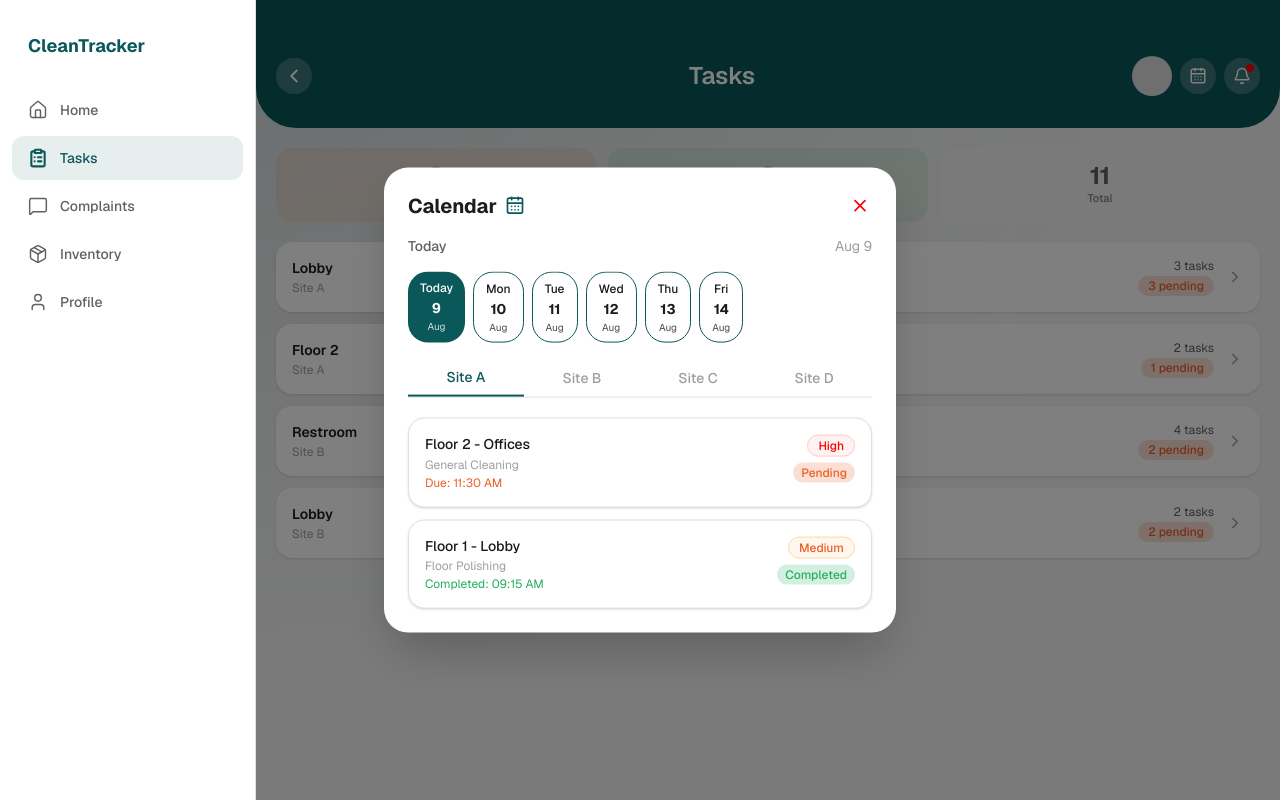
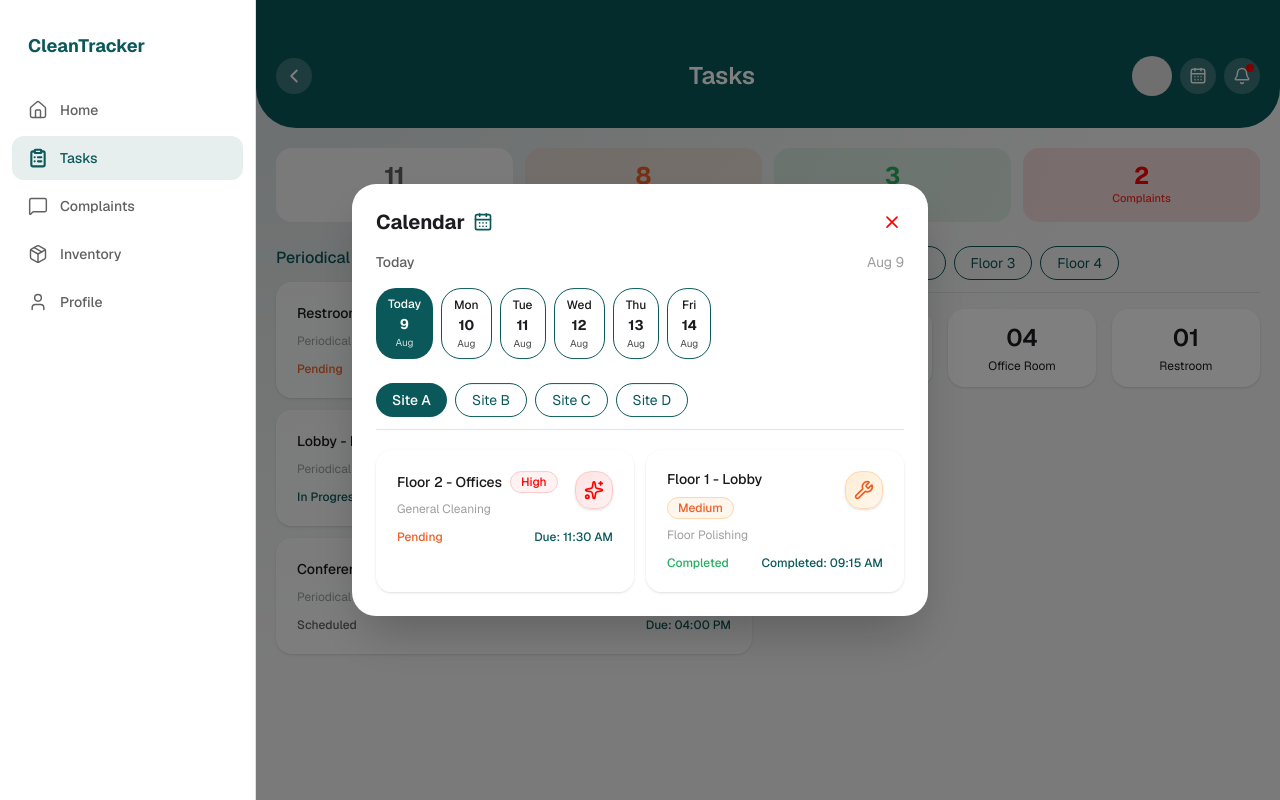
Before and after one commit to CodXLk/clean-tracker-web-frontend, a Next.js app: page /dashboard/tasks in a window 1280 px wide. Both pictures are taken after a click on the button 1197 px from the left and 76 px from the top of the page. Built offline with nearby package versions, Linux system fonts and the light colour scheme.

Commit message:
feat: enhance task management UI with selection functionality and new components

```diff
--- a/app/(protected)/dashboard/tasks/page.tsx
+++ b/app/(protected)/dashboard/tasks/page.tsx
@@ -2,35 +2,100 @@
 
 import { useState } from "react";
 import Link from "next/link";
-import { ChevronRight } from "lucide-react";
 import { BottomNavBar } from "@/components/layout/BottomNavBar";
 import { PageHeader } from "@/components/shared/PageHeader";
 import { CalendarModal } from "@/components/modals/CalendarModal";
+import { FilterTabs } from "@/components/shared/FilterTabs";
+import { TaskSummaryCard } from "@/components/shared/TaskSummaryCard";
+import type { TaskSummaryStatus } from "@/components/shared/TaskSummaryCard";
+import { TaskDetailModal } from "@/components/modals/TaskDetailModal";
+import type { TaskDetailState } from "@/components/modals/TaskDetailModal";
+import { getTaskCategoryIcon } from "@/lib/utils/taskCategoryIcon";
+import type { Priority } from "@/components/shared/PriorityBadge";
 import { cn } from "@/lib/utils/cn";
 
-interface SiteArea {
-  id:          string;
-  site:        string;
-  area:        string;
-  taskCount:   number;
-  pendingCount: number;
+type Floor = "Floor 1" | "Floor 2" | "Floor 3" | "Floor 4";
+
+const FLOORS: Floor[] = ["Floor 1", "Floor 2", "Floor 3", "Floor 4"];
+
+interface AreaCount {
+  area:  string;
+  count: number;
 }
 
-const SITE_AREAS: SiteArea[] = [
-  { id: "1", site: "Site A", area: "Lobby",    taskCount: 3, pendingCount: 3 },
-  { id: "2", site: "Site A", area: "Floor 2",  taskCount: 2, pendingCount: 1 },
-  { id: "3", site: "Site B", area: "Restroom", taskCount: 4, pendingCount: 2 },
-  { id: "4", site: "Site B", area: "Lobby",    taskCount: 2, pendingCount: 2 },
+const AREAS_BY_FLOOR: Record<Floor, AreaCount[]> = {
+  "Floor 1": [
+    { area: "Lobby",       count: 3 },
+    { area: "Office Room", count: 4 },
+    { area: "Restroom",    count: 1 },
+  ],
+  "Floor 2": [
+    { area: "Lobby",       count: 2 },
+    { area: "Office Room", count: 3 },
+    { area: "Restroom",    count: 2 },
+  ],
+  "Floor 3": [
+    { area: "Conference Room", count: 2 },
+    { area: "Office Room",     count: 5 },
+    { area: "Restroom",        count: 1 },
+  ],
+  "Floor 4": [
+    { area: "Break Room",  count: 1 },
+    { area: "Office Room", count: 2 },
+    { area: "Restroom",    count: 2 },
+  ],
+};
+
+interface PeriodicalTask {
+  id:       string;
+  title:    string;
+  category: string;
+  priority: Priority;
+  status:   TaskSummaryStatus;
+  dueLabel: string;
+}
+
+const PERIODICAL_TASKS: PeriodicalTask[] = [
+  { id: "1", title: "Restrooms - All Floors",         category: "Periodical", priority: "high",   status: "pending",     dueLabel: "Due: 02:00 PM" },
+  { id: "2", title: "Lobby - Floor 2",                 category: "Periodical", priority: "medium", status: "in_progress", dueLabel: "Due: 03:30 PM" },
+  { id: "3", title: "Conference Room A - Floor 1",      category: "Periodical", priority: "low",    status: "scheduled",   dueLabel: "Due: 04:00 PM" },
 ];
 
-const KPI_CARDS = [
-  { label: "Pending",   value: 8,  color: "orange" as const },
-  { label: "Completed", value: 3,  color: "green"  as const },
-  { label: "Total",     value: 11, color: "grey"   as const },
+interface KpiCardData {
+  label: string;
+  value: number;
+  color: "grey" | "orange" | "green" | "red";
+}
+
+const KPI_CARDS: KpiCardData[] = [
+  { label: "Total",      value: 11, color: "grey"   },
+  { label: "Pending",    value: 8,  color: "orange" },
+  { label: "Completed",  value: 3,  color: "green"  },
+  { label: "Complaints", value: 2,  color: "red"    },
 ];
 
 export default function TasksPage() {
   const [calendarOpen, setCalendarOpen] = useState(false);
+  const [activeFloor, setActiveFloor]   = useState<Floor>("Floor 1");
+
+  const [selectedTask, setSelectedTask] = useState<PeriodicalTask | null>(null);
+  const [taskStates,   setTaskStates]   = useState<Record<string, TaskDetailState>>({});
+
+  function getModalState(task: PeriodicalTask): TaskDetailState {
+    const override = taskStates[task.id];
+    if (override) return override;
+    return task.status === "in_progress" ? "in_progress" : "start";
+  }
+
+  function handleStart(taskId: string) {
+    setTaskStates((prev) => ({ ...prev, [taskId]: "in_progress" }));
+    setSelectedTask(null);
+  }
+
+  function handleComplete(taskId: string) {
+    setTaskStates((prev) => ({ ...prev, [taskId]: "completed" }));
+    setSelectedTask(null);
+  }
 
   return (
     <div
@@ -48,39 +113,74 @@ export default function TasksPage() {
 
       <main className="mx-auto max-w-2xl px-5 pb-28 lg:max-w-5xl -mt-5">
         {/* KPI row */}
-        <div className="mb-5 grid grid-cols-3 gap-3 pt-5">
+        <div className="mb-6 grid grid-cols-2 gap-3 pt-5 sm:grid-cols-4">
           {KPI_CARDS.map((kpi) => (
             <KpiCard key={kpi.label} {...kpi} />
           ))}
         </div>
 
-        {/* Site area list */}
-        <div className="flex flex-col gap-3">
-          {SITE_AREAS.map((area) => (
-            <Link
-              key={area.id}
-              href={`/dashboard/tasks/${encodeURIComponent(area.area)}`}
-              className="flex items-center justify-between rounded-2xl bg-white p-4 shadow-sm transition-shadow hover:shadow-md"
-            >
-              <div className="flex flex-col gap-0.5">
-                <span className="text-sm font-semibold text-on-surface">{area.area}</span>
-                <span className="text-xs text-grey-500">{area.site}</span>
-              </div>
-              <div className="flex items-center gap-3">
-                <div className="flex flex-col items-end gap-0.5">
-                  <span className="text-xs text-grey-700">
-                    {area.taskCount} tasks
+        <div className="flex flex-col gap-8 lg:grid lg:grid-cols-2 lg:gap-8">
+          {/* Left column — Periodical Task list */}
+          <section aria-labelledby="periodical-heading" className="flex flex-col gap-3">
+            <h2 id="periodical-heading" className="text-base font-medium text-primary">
+              Periodical Task
+            </h2>
+            <div className="flex flex-col gap-3">
+              {PERIODICAL_TASKS.map((task) => (
+                <TaskSummaryCard
+                  key={task.id}
+                  title={task.title}
+                  category={task.category}
+                  priority={task.priority}
+                  status={taskStates[task.id] === "completed" ? "completed" : task.status}
+                  dueLabel={task.dueLabel}
+                  icon={getTaskCategoryIcon(task.category)}
+                  onClick={() => setSelectedTask(task)}
+                />
+              ))}
+            </div>
+          </section>
+
+          {/* Right column — Floor tabs + Area grid */}
+          <section aria-labelledby="floors-heading" className="flex flex-col gap-4">
+            <h2 id="floors-heading" className="sr-only">
+              Floors
+            </h2>
+            <div className="border-b border-grey-300 pb-3">
+              <FilterTabs options={FLOORS} value={activeFloor} onChange={setActiveFloor} />
+            </div>
+
+            <div className="grid grid-cols-3 gap-4">
+              {AREAS_BY_FLOOR[activeFloor].map((item) => (
+                <Link
+                  key={item.area}
+                  href={`/dashboard/tasks/${encodeURIComponent(item.area)}`}
+                  className="flex flex-col items-center justify-center gap-1 rounded-2xl border border-white/30 bg-white p-3 text-center shadow-sm transition-shadow hover:shadow-md"
+                >
+                  <span className="text-2xl font-semibold text-on-surface">
+                    {String(item.count).padStart(2, "0")}
                   </span>
-                  <span className="rounded-full bg-[#ED5F25]/20 px-2.5 py-0.5 text-xs font-medium text-[#ED5F25]">
-                    {area.pendingCount} pending
-                  </span>
-                </div>
-                <ChevronRight size={18} className="text-grey-500" />
-              </div>
-            </Link>
-          ))}
+                  <span className="text-xs text-on-surface">{item.area}</span>
+                </Link>
+              ))}
+            </div>
+          </section>
         </div>
       </main>
+
+      {/* Periodical Task detail modal */}
+      {selectedTask && (
+        <TaskDetailModal
+          open={!!selectedTask}
+          onClose={() => setSelectedTask(null)}
+          description={selectedTask.title}
+          state={getModalState(selectedTask)}
+          onStart={() => handleStart(selectedTask.id)}
+          onComplete={() => handleComplete(selectedTask.id)}
+          onUploadPhoto={() => {}}
+          onAddNote={() => {}}
+        />
+      )}
 
       <CalendarModal open={calendarOpen} onClose={() => setCalendarOpen(false)} />
 
@@ -92,7 +192,7 @@ export default function TasksPage() {
 interface KpiCardProps {
   label: string;
   value: number;
-  color: "orange" | "green" | "grey";
+  color: "orange" | "green" | "grey" | "red";
 }
 
 function KpiCard({ label, value, color }: KpiCardProps) {
@@ -100,6 +200,7 @@ function KpiCard({ label, value, color }: KpiCardProps) {
     orange: "text-[#ED5F25] bg-[#ED5F25]/10",
     green:  "text-success bg-success/10",
     grey:   "text-grey-700 bg-grey-100",
+    red:    "text-danger bg-danger/10",
   };
 
   return (
--- a/components/modals/CalendarModal.tsx
+++ b/components/modals/CalendarModal.tsx
@@ -3,8 +3,10 @@
 import { useState } from "react";
 import { CalendarDays, X } from "lucide-react";
 import { cn } from "@/lib/utils/cn";
-import { PriorityBadge } from "@/components/shared/PriorityBadge";
+import { FilterTabs } from "@/components/shared/FilterTabs";
+import { TaskSummaryCard } from "@/components/shared/TaskSummaryCard";
 import type { Priority } from "@/components/shared/PriorityBadge";
+import { getTaskCategoryIcon } from "@/lib/utils/taskCategoryIcon";
 
 interface CalendarModalProps {
   open:     boolean;
@@ -18,8 +20,9 @@ interface DayPill {
   isoDate:  string;
 }
 
-const SITE_TABS = ["Site A", "Site B", "Site C", "Site D"] as const;
-type SiteTab = (typeof SITE_TABS)[number];
+type SiteTab = "Site A" | "Site B" | "Site C" | "Site D";
+
+const SITE_TABS: SiteTab[] = ["Site A", "Site B", "Site C", "Site D"];
 
 interface CalendarTask {
   id:       string;
@@ -88,7 +91,7 @@ export function CalendarModal({ open, onClose }: CalendarModalProps) {
         className={cn(
           "fixed z-50 bg-white p-6",
           "inset-x-0 bottom-0 rounded-t-3xl max-h-[85vh] overflow-y-auto",
-          "lg:inset-0 lg:bottom-auto lg:left-1/2 lg:top-1/2 lg:-translate-x-1/2 lg:-translate-y-1/2 lg:w-full lg:max-w-lg lg:rounded-3xl lg:shadow-2xl",
+          "lg:inset-0 lg:bottom-auto lg:left-1/2 lg:top-1/2 lg:-translate-x-1/2 lg:-translate-y-1/2 lg:w-full lg:max-w-xl lg:rounded-3xl lg:shadow-2xl",
         )}
       >
         {/* Header */}
@@ -139,31 +142,15 @@ export function CalendarModal({ open, onClose }: CalendarModalProps) {
         </div>
 
         {/* Site tabs */}
-        <div className="mb-5 flex gap-0 border-b border-grey-300">
-          {SITE_TABS.map((site) => {
-            const isActive = site === activeSite;
-            return (
-              <button
-                key={site}
-                onClick={() => setActiveSite(site)}
-                className={cn(
-                  "flex-1 pb-2 text-sm font-medium transition-colors",
-                  isActive
-                    ? "border-b-2 border-primary text-primary"
-                    : "text-grey-500 hover:text-primary",
-                )}
-              >
-                {site}
-              </button>
-            );
-          })}
+        <div className="mb-5 border-b border-grey-300 pb-3">
+          <FilterTabs options={SITE_TABS} value={activeSite} onChange={setActiveSite} />
         </div>
 
         {/* Task list */}
         {tasks.length === 0 ? (
           <p className="py-8 text-center text-sm text-grey-500">No tasks for this site.</p>
         ) : (
-          <div className="flex flex-col gap-3">
+          <div className="flex flex-col gap-3 lg:grid lg:grid-cols-2 lg:gap-3">
             {tasks.map((task) => (
               <CalendarTaskRow key={task.id} task={task} />
             ))}
@@ -179,38 +166,16 @@ interface CalendarTaskRowProps {
 }
 
 function CalendarTaskRow({ task }: CalendarTaskRowProps) {
-  const isCompleted = task.status.toLowerCase() === "completed";
+  const status = task.status.toLowerCase() === "completed" ? "completed" : "pending";
 
   return (
-    <div className="bg-white rounded-2xl p-4 shadow-sm flex items-start justify-between gap-3 border border-grey-300">
-      <div className="flex flex-col gap-0.5 min-w-0">
-        <span className="text-sm font-medium text-[#1A1A1A] leading-snug truncate">
-          {task.location}
-        </span>
-        <span className="text-xs text-grey-500">{task.category}</span>
-        <span
-          className={cn(
-            "text-xs",
-            isCompleted ? "text-success" : "text-[#ED5F25]",
-          )}
-        >
-          {task.dueTime}
-        </span>
-      </div>
-
-      <div className="flex flex-col items-end gap-1.5 shrink-0">
-        <PriorityBadge priority={task.priority} />
-        <span
-          className={cn(
-            "text-xs font-medium px-2 py-0.5 rounded-full",
-            isCompleted
-              ? "bg-success/20 text-success"
-              : "bg-[#ED5F25]/20 text-[#ED5F25]",
-          )}
-        >
-          {task.status}
-        </span>
-      </div>
-    </div>
+    <TaskSummaryCard
+      title={task.location}
+      category={task.category}
+      priority={task.priority}
+      status={status}
+      dueLabel={task.dueTime}
+      icon={getTaskCategoryIcon(task.category)}
+    />
   );
 }
--- /dev/null
+++ b/components/shared/TaskSummaryCard.tsx
@@ -0,0 +1,88 @@
+import type { LucideIcon } from "lucide-react";
+import { cn } from "@/lib/utils/cn";
+import { PriorityBadge } from "@/components/shared/PriorityBadge";
+import type { Priority } from "@/components/shared/PriorityBadge";
+
+export type TaskSummaryStatus = "pending" | "in_progress" | "completed" | "scheduled";
+
+const STATUS_LABEL: Record<TaskSummaryStatus, string> = {
+  pending:     "Pending",
+  in_progress: "In Progress",
+  completed:   "Completed",
+  scheduled:   "Scheduled",
+};
+
+const STATUS_TEXT_CLASSES: Record<TaskSummaryStatus, string> = {
+  pending:     "text-[#ED5F25]",
+  in_progress: "text-primary",
+  completed:   "text-success",
+  scheduled:   "text-grey-700",
+};
+
+const ICON_BOX_CLASSES: Record<Priority, string> = {
+  high:   "bg-gradient-to-br from-red-100 to-red-50 border-red-200 text-danger",
+  medium: "bg-gradient-to-br from-orange-100 to-orange-50 border-orange-200 text-[#ED5F25]",
+  low:    "bg-gradient-to-br from-grey-300/60 to-grey-100 border-grey-300 text-grey-700",
+};
+
+interface TaskSummaryCardProps {
+  title:      string;
+  category:   string;
+  priority:   Priority;
+  status:     TaskSummaryStatus;
+  dueLabel:   string;
+  icon:       LucideIcon;
+  onClick?:   () => void;
+  className?: string;
+}
+
+export function TaskSummaryCard({
+  title,
+  category,
+  priority,
+  status,
+  dueLabel,
+  icon: Icon,
+  onClick,
+  className,
+}: TaskSummaryCardProps) {
+  const Wrapper = onClick ? "button" : "div";
+
+  return (
+    <Wrapper
+      onClick={onClick}
+      className={cn(
+        "w-full rounded-2xl border border-white/20 bg-white/60 p-5 text-left shadow-sm transition-shadow",
+        onClick && "cursor-pointer hover:shadow-md",
+        className,
+      )}
+    >
+      <div className="flex items-start justify-between gap-3">
+        <div className="flex min-w-0 flex-col gap-2">
+          <div className="flex flex-wrap items-center gap-2">
+            <span className="text-sm font-medium leading-tight text-[#1A1A1A]">{title}</span>
+            <PriorityBadge priority={priority} />
+          </div>
+          <span className="text-xs text-grey-500">{category}</span>
+        </div>
+
+        <span
+          className={cn(
+            "flex size-[38px] shrink-0 items-center justify-center rounded-2xl border shadow-sm",
+            ICON_BOX_CLASSES[priority],
+          )}
+          aria-hidden="true"
+        >
+          <Icon size={20} strokeWidth={2} />
+        </span>
+      </div>
+
+      <div className="mt-3 flex items-center justify-between">
+        <span className={cn("text-xs font-medium", STATUS_TEXT_CLASSES[status])}>
+          {STATUS_LABEL[status]}
+        </span>
+        <span className="text-xs font-medium text-primary">{dueLabel}</span>
+      </div>
+    </Wrapper>
+  );
+}
--- /dev/null
+++ b/lib/utils/taskCategoryIcon.ts
@@ -0,0 +1,12 @@
+import { ClipboardList, Droplet, Sparkles, Wrench, type LucideIcon } from "lucide-react";
+
+const CATEGORY_ICON_MAP: Record<string, LucideIcon> = {
+  "general cleaning": Sparkles,
+  "deep cleaning":     Droplet,
+  "floor polishing":   Wrench,
+  "periodical":        ClipboardList,
+};
+
+export function getTaskCategoryIcon(category: string): LucideIcon {
+  return CATEGORY_ICON_MAP[category.toLowerCase()] ?? ClipboardList;
+}
```
Also changed, not shown: app/(protected)/dashboard/tasks/[area]/page.tsx (+59 -8 lines), 1 other file (tests, documents, lock files or other folders).
